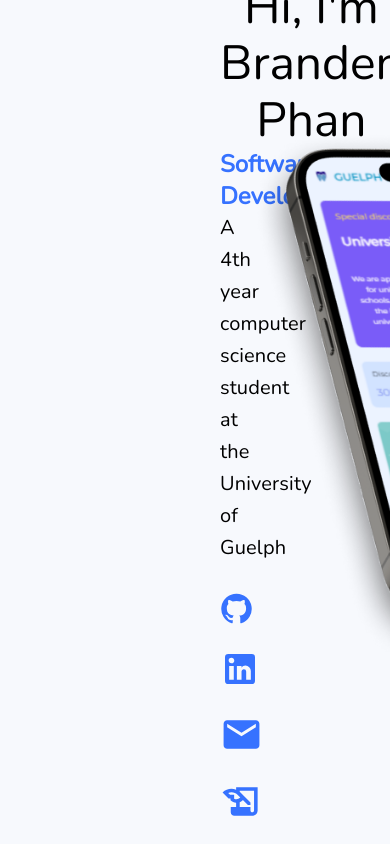
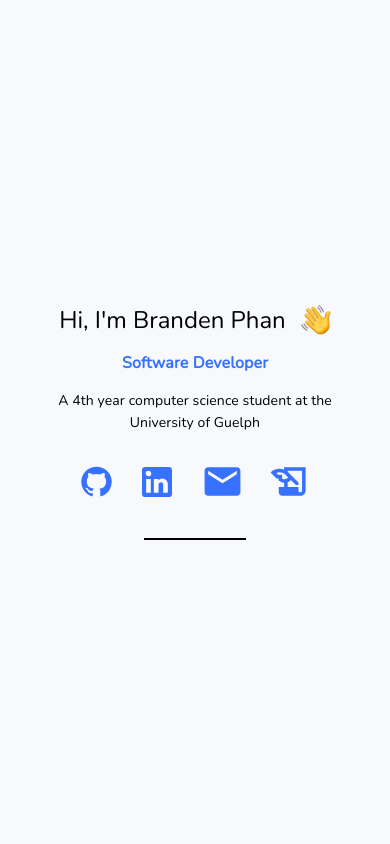
Before and after one commit to brandenphan/Portfolio-v2, a React (Create React App) app: page /new in a window 390 px wide. Shown: the top 844 px of the page. Built offline with nearby package versions, Linux system fonts and the light colour scheme.

Commit message:
implemented responsive design to first page

```diff
--- a/src/Components/NewNav.js
+++ b/src/Components/NewNav.js
@@ -25,10 +25,10 @@ const NewNav = () => {
                 <AppBar position="static" sx={{transition: "0.3s", backgroundColor: y === 0 ? "transparent" : "rgba(219, 235, 255, 0.2)", boxShadow: y === 0 && "none", backdropFilter: y > 0 && "blur(3px)"}}>
                     <Toolbar>
                         <Grid container>
-                            <Grid item xs={6}>
-                                <Button href="#Home" sx={{fontFamily: "Sacramento", fontSize: "36px", color: "black", marginLeft: width > 1000 ? "16%" : "", textTransform: "none", paddingBottom: "0px"}}>Branden Phan</Button>
+                            <Grid item xs={width > 800 ? 6 : 9}>
+                                <Button href="#Home" sx={{fontFamily: "Sacramento", fontSize: width > 1000 ? "36px" : "28px", color: "black", marginLeft: width > 1000 ? "16%" : "", textTransform: "none", paddingBottom: "0px"}}>Branden Phan</Button>
                             </Grid>
-                            <Grid item xs={6} sx={{display: "flex", justifyContent: width > 1000 ? "center" : "flex-end"}}>
+                            <Grid item xs={width > 800 ? 6 : 3} sx={{display: "flex", justifyContent: width > 1000 ? "center" : "flex-end"}}>
                                 {width > 1000 ?
                                     <>
                                         <Button href="#Home" sx={{fontFamily: "Nunito", fontWeight: "bold", fontSize: "16px", color: "black", marginLeft: "4%", transition: "0.3s", "&:hover": {backgroundColor: "transparent"}}}>HOME</Button>
@@ -39,7 +39,7 @@ const NewNav = () => {
                                 :
                                     <>
                                         <IconButton onClick={handleClick}>
-                                            <MenuIcon sx={{fontSize: "32px", color: "#E60268"}} />
+                                            <MenuIcon sx={{fontSize: "32px", color: "black"}} />
                                         </IconButton>
                                         <Menu anchorEl={menuElement} open={open} onClose={handleClose}>
                                             <MenuItem onClick={handleClose}>
--- a/src/Pages/new.js
+++ b/src/Pages/new.js
@@ -28,15 +28,17 @@ const New = () => {
             {/* Home Page Section */}
             <div id="Home" style={{height: "100vh", position: "relative", display: "flex", alignItems: "center"}}>
                 <Grid container sx={{display: "flex", alignItems: "center", justifyContent: "flex-start"}}>
+                    {width > 1200 ?
+                        <>
                             <Grid item xs={6}>
-                        <div style={{marginLeft: "220px"}}>
+                                <div style={{marginLeft: width > 1700 ? "220px" : width > 1500 ? "180px" : width > 1300 ? "160px" : "140px"}}>
                                     <div style={{display: "flex", justifyContent: "flex-start", alignItems: "center"}}>
-                                <Typography variant="h3" align="center" sx={{fontFamily: "Nunito"}}>Hi, I'm Branden Phan</Typography>
-                                <img src={wave} alt="" height="50px" width="auto" style={{marginLeft: "20px"}} />
+                                        <Typography variant={width > 1700 ? "h3" : width > 1300 ? "h4" : "h5"} align="center" sx={{fontFamily: "Nunito"}}>Hi, I'm Branden Phan</Typography>
+                                        <img src={wave} alt="" height={width > 1700 ? "50px" : width > 1300 ? "40px" : "30px"} width="auto" style={{marginLeft: width > 1300 ? "20px" : "15px"}} />
                                     </div>
 
-                            <Typography variant="h5" align="left" sx={{fontFamily: "Nunito", fontWeight: "bold", color: "#3672FF", marginTop: width > 450 ? "2%" : "4%"}}>Software Developer</Typography>
-                            <Typography variant="h6" align="left" sx={{fontFamily: "Nunito", marginTop: width > 450 ? "3%" : "4%"}}>A 4th year computer science student at the University of Guelph</Typography>
+                                    <Typography variant={width > 1700 ? "h5" : width > 1300 ? "h6" : "subtitle1"} align="left" sx={{fontFamily: "Nunito", fontWeight: "bold", color: "#3672FF", marginTop: width > 450 ? "2%" : "4%"}}>Software Developer</Typography>
+                                    <Typography variant={width > 1700 ? "h6" : width > 1300 ? "subtitle1" : "subtitle2"} align="left" sx={{fontFamily: "Nunito", marginTop: width > 450 ? "3%" : "4%"}}>A 4th year computer science student at the University of Guelph</Typography>
 
                                     <Grid container spacing={3} sx={{marginTop: "4px"}}>
                                         <Grid item sx={{display: "flex", justifyContent: "center", alignItems: "center"}}>
@@ -72,8 +74,52 @@ const New = () => {
                                 </div>
                             </Grid>
                             <Grid item xs={6}>
-                        <img src={test3} alt="" height="700px" width="auto" />
+                                <img src={test3} alt="" height={width > 1700 ? "700px" : width > 1500 ? "650px" : width > 1300 ? "550px" : "500px"} width="auto" />
                             </Grid>
+                        </>
+                    :
+                        <Grid item xs={12} sx={{display: "flex", flexDirection: "column", justifyContent: "center", alignItems: "center", paddingLeft: "30px", paddingRight: "30px"}}>
+                            <div style={{display: "flex", justifyContent: "center", alignItems: "center"}}>
+                                <Typography variant={width > 1700 ? "h3" : width > 1300 ? "h4" : "h5"} align="center" sx={{fontFamily: "Nunito"}}>Hi, I'm Branden Phan</Typography>
+                                <img src={wave} alt="" height="30px" width="auto" style={{marginLeft: "15px"}} />
+                            </div>
+
+                            <Typography variant={width > 1700 ? "h5" : width > 1300 ? "h6" : "subtitle1"} align="center" sx={{fontFamily: "Nunito", fontWeight: "bold", color: "#3672FF", marginTop: width > 450 ? "1%" : "4%"}}>Software Developer</Typography>
+                            <Typography variant={width > 1700 ? "h6" : width > 1300 ? "subtitle1" : "subtitle2"} align="center" sx={{fontFamily: "Nunito", marginTop: width > 450 ? "1%" : "4%"}}>A 4th year computer science student at the University of Guelph</Typography>
+
+                            <Grid container spacing={3} sx={{marginTop: "2px", display: "flex", flexDirection: "row", alignItems: "center", justifyContent: "center"}}>
+                                <Grid item sx={{display: "flex", justifyContent: "center", alignItems: "center"}}>
+                                    <Tooltip title="Github" placement="top" componentsProps={{tooltip: {sx: {backgroundColor: "white", color: "black", border: "1px solid #D7D6D6", fontFamily: "Source Sans Pro", fontWeight: "bold", fontSize: "20px"}}}}>
+                                        <IconButton target="_blank" href="https://github.com/brandenphan" sx={{padding: "0", color: "#3672FF", transition: "0.6s", "&:hover": {color: "#E60268", transform: "translateY(-4px)"}}}>
+                                            <GitHubIcon style={{fontSize: width > 1200 ? "35px" : "33px"}} />
+                                        </IconButton>
+                                    </Tooltip>
+                                </Grid>
+                                <Grid item sx={{display: "flex", justifyContent: "center", alignItems: "center"}}>
+                                    <Tooltip title="LinkedIn" placement="top" componentsProps={{tooltip: {sx: {backgroundColor: "white", color: "black", border: "1px solid #D7D6D6", fontFamily: "Source Sans Pro", fontWeight: "bold", fontSize: "20px"}}}}>
+                                        <IconButton target="_blank" href="https://www.linkedin.com/in/brandenphan/" sx={{padding: "0", color: "#3672FF", transition: "0.6s", "&:hover": {color: "#E60268", transform: "translateY(-4px)"}}}>
+                                            <LinkedInIcon style={{fontSize: width > 1200 ? "42px" : "40px"}} />
+                                        </IconButton>
+                                    </Tooltip>
+                                </Grid>
+                                <Grid item sx={{display: "flex", justifyContent: "center", alignItems: "center"}}>
+                                    <Tooltip title="Email" placement="top" componentsProps={{tooltip: {sx: {backgroundColor: "white", color: "black", border: "1px solid #D7D6D6", fontFamily: "Source Sans Pro", fontWeight: "bold", fontSize: "20px"}}}}>
+                                        <IconButton target="_blank" href="mailto: branden.phan@gmail.com" sx={{padding: "0", color: "#3672FF", transition: "0.6s", "&:hover": {color: "#E60268", transform: "translateY(-4px)"}}}>
+                                            <EmailIcon style={{fontSize: width > 1200 ? "45px" : "43px"}} />
+                                        </IconButton>
+                                    </Tooltip>
+                                </Grid>
+                                <Grid item sx={{display: "flex", justifyContent: "center", alignItems: "center"}}>
+                                    <Tooltip title="Resume" placement="top" componentsProps={{tooltip: {sx: {backgroundColor: "white", color: "black", border: "1px solid #D7D6D6", fontFamily: "Source Sans Pro", fontWeight: "bold", fontSize: "20px"}}}}>
+                                        <IconButton target="_blank" href={resume} sx={{padding: "0", color: "#3672FF", transition: "0.6s", "&:hover": {color: "#E60268", transform: "translateY(-4px)"}}}>
+                                            <HistoryEduIcon style={{fontSize: width > 1200 ? "45px" : "43px"}} />
+                                        </IconButton>
+                                    </Tooltip>
+                                </Grid>
+                            </Grid>
+                        <div style={{border: "1px solid black", width: "100px", marginTop: "35px"}} />
+                        </Grid>
+                    }
                 </Grid>
             </div>
 
```
Lines whose indentation alone changed are shown as unchanged.
